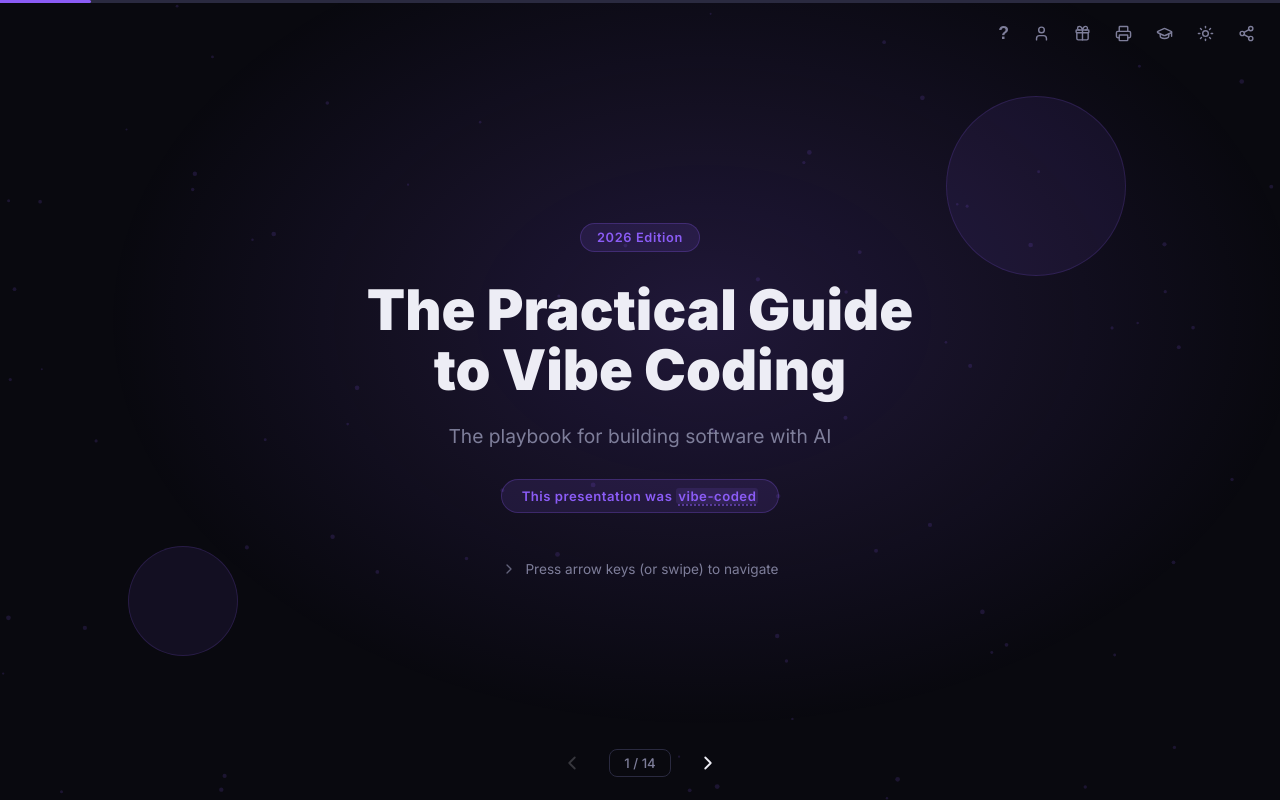
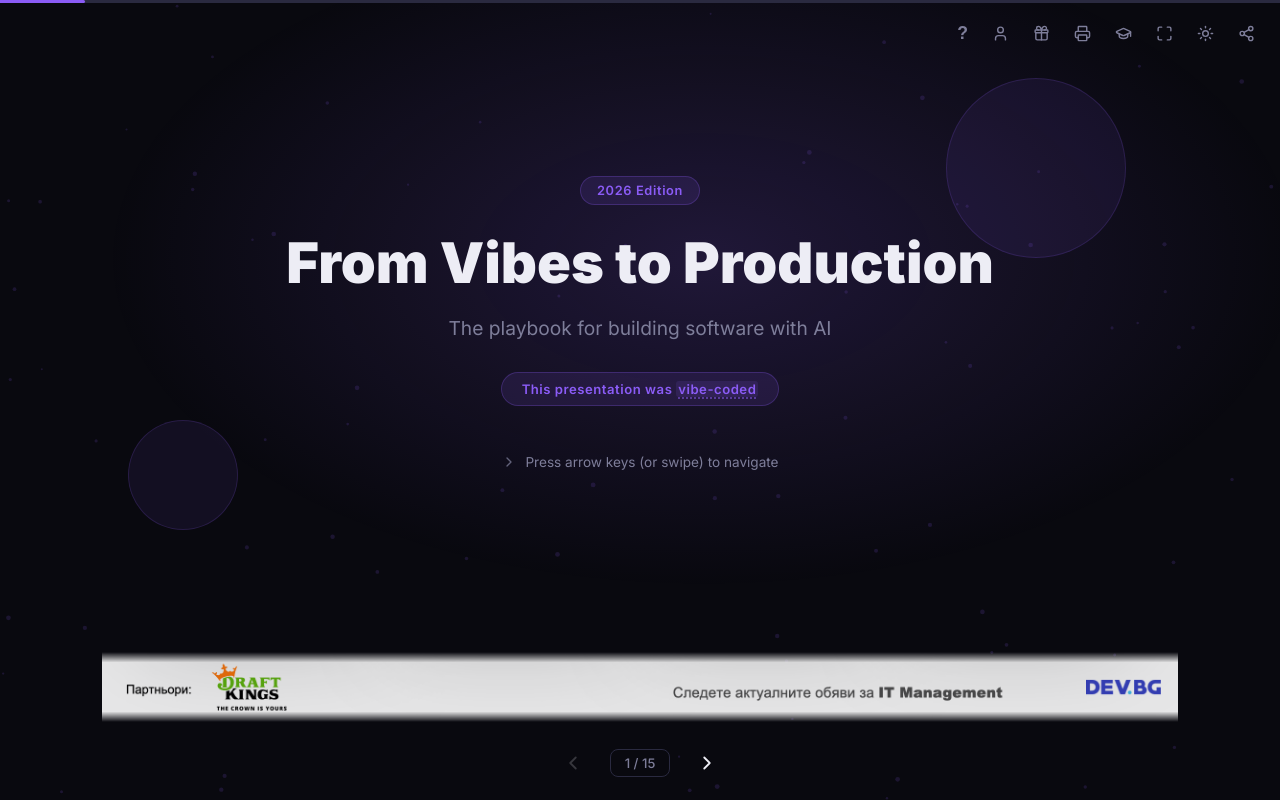
Before and after one commit to valado/vibe-coding-intro, a React (Vite) app: page / in a window 1280 px wide. Built offline with nearby package versions, Linux system fonts and the light colour scheme.

Commit message:
feat: update presentation

```diff
--- a/index.html
+++ b/index.html
@@ -4,20 +4,20 @@
     <meta charset="UTF-8" />
     <link rel="icon" type="image/svg+xml" href="/vite.svg" />
     <meta name="viewport" content="width=device-width, initial-scale=1.0" />
-    <title>The Practical Guide to Vibe Coding</title>
+    <title>From Vibes to Production</title>
     <meta name="description" content="A playbook for building software with AI" />
     <meta property="og:type" content="website" />
     <meta property="og:url" content="https://vibe-coding-guide.posterus.ventures" />
-    <meta property="og:title" content="The Practical Guide to Vibe Coding" />
+    <meta property="og:title" content="From Vibes to Production" />
     <meta property="og:description" content="A playbook for building software with AI" />
     <meta property="og:image" content="https://posterus.ventures/logo/logo.svg" />
-    <meta property="og:site_name" content="The Practical Guide to Vibe Coding" />
+    <meta property="og:site_name" content="From Vibes to Production" />
     <meta property="og:locale" content="en_US" />
 
     <meta name="twitter:card" content="summary_large_image" />
     <meta name="twitter:site" content="@yoursite" />
     <meta name="twitter:creator" content="@yourname" />
-    <meta name="twitter:title" content="The Practical Guide to Vibe Coding" />
+    <meta name="twitter:title" content="From Vibes to Production" />
     <meta name="twitter:description" content="A playbook for building software with AI" />
     <meta name="twitter:image" content="https://posterus.ventures/logo/logo.svg" />
     <!-- https://vibesmonitor.com script -->
--- a/src/components/Presentation.tsx
+++ b/src/components/Presentation.tsx
@@ -1,4 +1,4 @@
-import { useState, useCallback, useMemo } from 'react';
+import { useState, useCallback, useMemo, useEffect } from 'react';
 import { useTheme } from '../theme/useTheme';
 import { SLIDES, ADVANCED_SLIDES } from '../config/slides';
 import { CUSTOM_CURSOR } from '../constants/cursor';
@@ -23,7 +23,8 @@ import { SummarySlide } from './slides/SummarySlide';
 import { ClosingSlide } from './slides/ClosingSlide';
 import { AuthorSlide } from './slides/AuthorSlide';
 import { PrintAllSlides } from './ui/PrintAllSlides';
-import { User, Gift, GraduationCap, Printer } from 'lucide-react';
+import { User, Gift, GraduationCap, Printer, Maximize, Minimize } from 'lucide-react';
+import bannerImg from '../public/banner.png';
 
 export function Presentation() {
   const [current, setCurrent] = useState(0);
@@ -32,7 +33,23 @@ export function Presentation() {
   const [showAuthor, setShowAuthor] = useState(false);
   const [showDiscount, setShowDiscount] = useState(false);
   const [showAdvanced, setShowAdvanced] = useState(false);
+  const [isFullscreen, setIsFullscreen] = useState(false);
   const { theme } = useTheme();
+
+  const toggleFullscreen = useCallback(() => {
+    if (!document.fullscreenElement) {
+      document.documentElement.requestFullscreen();
+    } else {
+      document.exitFullscreen();
+    }
+  }, []);
+
+  // Sync state when user exits fullscreen via Escape or browser UI
+  useEffect(() => {
+    const handler = () => setIsFullscreen(!!document.fullscreenElement);
+    document.addEventListener('fullscreenchange', handler);
+    return () => document.removeEventListener('fullscreenchange', handler);
+  }, []);
 
   const activeSlides = useMemo(() => {
     if (!showAdvanced) return SLIDES;
@@ -217,6 +234,14 @@ export function Presentation() {
         >
           <GraduationCap size={17} />
         </button>
+        <button
+          className="ib"
+          onClick={toggleFullscreen}
+          style={{ color: theme.textMuted }}
+          title={isFullscreen ? 'Exit fullscreen' : 'Fullscreen (F)'}
+        >
+          {isFullscreen ? <Minimize size={17} /> : <Maximize size={17} />}
+        </button>
         <ThemeToggle />
         <ShareButton onShare={share} copied={copied} />
       </div>
@@ -230,8 +255,25 @@ export function Presentation() {
         {renderSlide()}
       </main>
 
-      {/* Bottom navigation */}
-      <div className="print-hide">
+      {/* Banner */}
+      <div style={{ textAlign: 'center', padding: '6px 0 0' }}>
+        <img
+          src={bannerImg}
+          alt=""
+          style={{
+            maxWidth: '92%',
+            height: 'auto',
+            maxHeight: 70,
+            opacity: 0.9,
+            pointerEvents: 'none',
+            maskImage: 'linear-gradient(to bottom, transparent 0%, black 15%, black 85%, transparent 100%)',
+            WebkitMaskImage: 'linear-gradient(to bottom, transparent 0%, black 15%, black 85%, transparent 100%)',
+          }}
+        />
+      </div>
+
+      {/* Navigation */}
+      <div className="print-hide" style={{ display: 'flex', justifyContent: 'center' }}>
         <NavigationControls
           current={current}
           total={total}
--- a/src/components/slides/RuleSlide.tsx
+++ b/src/components/slides/RuleSlide.tsx
@@ -31,6 +31,7 @@ export function RuleSlide({ data }: RuleSlideProps) {
           pointerEvents: 'none',
         }}
       />
+      {data.number && (
         <div
           className="wm sc"
           style={{
@@ -47,7 +48,9 @@ export function RuleSlide({ data }: RuleSlideProps) {
         >
           {data.number}
         </div>
+      )}
       <div style={{ position: 'relative', zIndex: 1, maxWidth: 800, margin: '0 auto' }}>
+        {data.number && (
           <div
             className="s1"
             style={{
@@ -67,6 +70,7 @@ export function RuleSlide({ data }: RuleSlideProps) {
           >
             {data.number}
           </div>
+        )}
         <h2
           className="t-md s2"
           style={{ fontSize: '2.2rem', fontWeight: 800, color: theme.text, lineHeight: 1.15 }}
--- a/src/components/ui/NavigationControls.tsx
+++ b/src/components/ui/NavigationControls.tsx
@@ -21,10 +21,6 @@ export function NavigationControls({
   return (
     <nav
       style={{
-        position: 'absolute',
-        bottom: 0,
-        left: 0,
-        right: 0,
         display: 'flex',
         justifyContent: 'center',
         alignItems: 'center',
--- a/src/config/slides.ts
+++ b/src/config/slides.ts
@@ -68,7 +68,7 @@ export const ADVANCED_SLIDES: RuleSlideData[] = [
 export const SLIDES: SlideData[] = [
   {
     layout: 'cover',
-    title: 'The Practical Guide\nto Vibe Coding',
+    title: 'From Vibes to Production',
     subtitle: 'The playbook for building software with AI',
     badge: '2026 Edition',
   },
@@ -257,6 +257,16 @@ export const SLIDES: SlideData[] = [
     ],
   },
   {
+    layout: 'rule',
+    number: '',
+    title: 'AI as a New Stakeholder',
+    subtitle: 'Our source code now has one more audience',
+    description:
+      'Agents are becoming first-class consumers of your codebase. Just as you write readable code for fellow developers, you now need to consider how easily an AI agent can parse, navigate, and reason about your source code.',
+    points: [],
+    tip: 'Write code as if the next person reading it has no institutional knowledge — because your agent doesn\'t',
+  },
+  {
     layout: 'closing',
     title: 'Start Building Today',
     subtitle:
--- a/src/hooks/useShare.ts
+++ b/src/hooks/useShare.ts
@@ -4,7 +4,7 @@ export function useShare() {
   const [copied, setCopied] = useState(false);
 
   const share = async () => {
-    const text = `The Practical Guide to Vibe Coding`;
+    const text = `From Vibes to Production`;
     const url = window.location.origin;
 
     try {
--- a/src/types/slide.types.ts
+++ b/src/types/slide.types.ts
@@ -30,7 +30,7 @@ type ExternalLink = {
 // Rule slide
 export interface RuleSlideData extends BaseSlide {
   layout: 'rule';
-  number: string;
+  number?: string;
   subtitle: string;
   description: string;
   points: string[];
```
Also changed, not shown: src/public/banner.png (added). Lines whose indentation alone changed are shown as unchanged.
